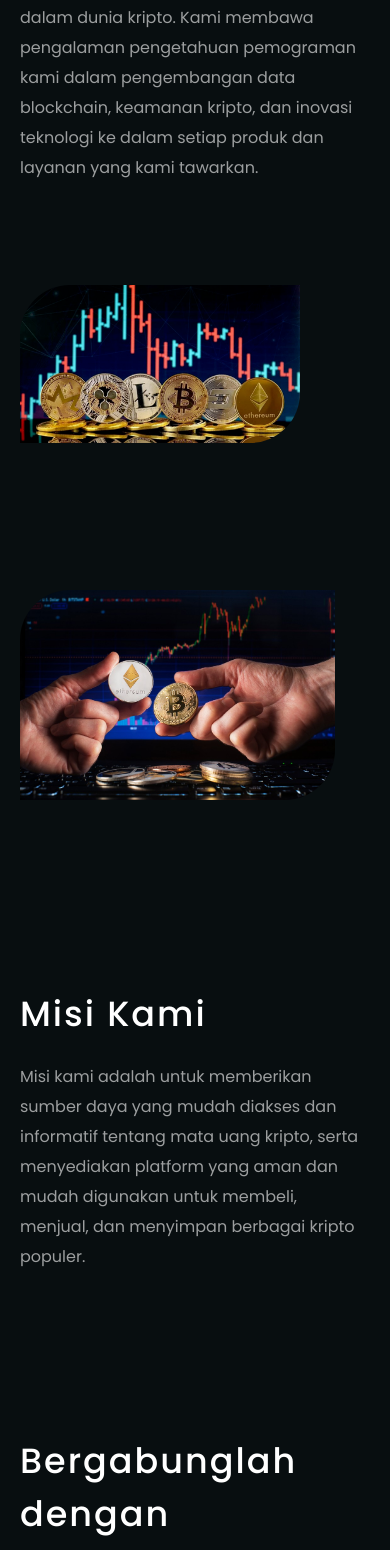
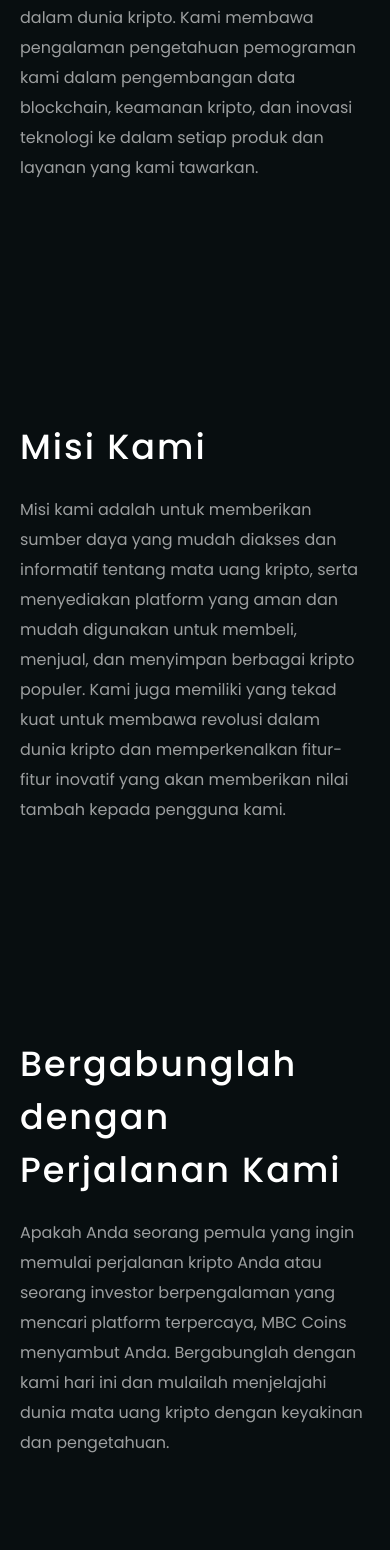
Before and after one commit to sunil9813/Creative-Agency-UI-Next-JS-, a Next.js app: page /about in a window 390 px wide. Shown: the part 893-2443 px from the top of the page. Built offline with nearby package versions, Linux system fonts and the light colour scheme.

Commit message:
Bismillah fiks About aman

```diff
--- a/package.json
+++ b/package.json
@@ -17,6 +17,7 @@
     "react-intersection-observer": "^9.5.2",
     "react-slick": "^0.29.0",
     "sass": "^1.61.0",
-    "slick-carousel": "^1.8.1"
+    "slick-carousel": "^1.8.1",
+    "window": "^4.2.7"
   }
 }
--- a/sections/About.js
+++ b/sections/About.js
@@ -1,5 +1,5 @@
 import Banner from "@/components/Banner";
-import React, { useRef } from 'react';
+import React, { useRef, useState, useEffect } from 'react';
 import { motion } from 'framer-motion';
 import { useInView } from 'react-intersection-observer';
 import Brand from "@/components/Brand";
@@ -9,6 +9,7 @@ import { Title, TitleLogo, TitleSm } from "@/components/common/Title";
 const About = () => {
   const [inView, ref] = useInView({ triggerOnce: true });
   const motionRef = useRef(null);
+  const [windowWidth, setWindowWidth] = useState(0);
 
   const motionVariants = {
     hidden: { opacity: 0, x: -100 },
@@ -23,6 +24,22 @@ const About = () => {
     hidden: { opacity: 0, x: 100 },
     visible: { opacity: 1, x: 0, transition: { duration: 2 } },
   };
+
+  const handleResize = () => {
+    setWindowWidth(window.innerWidth);
+  };
+
+  useEffect(() => {
+    if (typeof window !== 'undefined') {
+      setWindowWidth(window.innerWidth);
+    }
+
+    window.addEventListener('resize', handleResize);
+
+    return () => {
+      window.removeEventListener('resize', handleResize);
+    };
+  }, []);
 
   return (
     <>
@@ -52,12 +69,9 @@ const About = () => {
               <p className='desc-p'>
                 MBCcoins lahir dari sebuah tugas kolaborasi caas csXbd MBC laboratorium yang menghadirkan mata uang kripto ke dalam kehidupan sehari-hari. Di balik layar, kami adalah tim multidisiplin yang terdiri dari para caas periset pemikir terbaik dalam dunia kripto. Kami membawa pengalaman pengetahuan pemograman kami dalam pengembangan data blockchain, keamanan kripto, dan inovasi teknologi ke dalam setiap produk dan layanan yang kami tawarkan.
               </p>
-              <div className='grid-3'>
-                <div className='box'></div>
-                <div className='box'></div>
-                <div className='box'></div>
-              </div>
             </motion.div>
+
+            {windowWidth >= 768 && (
               <motion.div
                 className='right w-40 ml'
                 initial='hidden'
@@ -66,9 +80,11 @@ const About = () => {
               >
                 <img src='/images/s1.jpg' alt='Img' className='round' width='80%' height='80%' />
               </motion.div>
+            )}
           </div>
 
           <div className='content flex1'>
+          {windowWidth >= 768 && (
             <motion.div
               className='left w-40 py'
               initial='hidden'
@@ -77,19 +93,18 @@ const About = () => {
             >
               <img src='/images/s4.jpg' alt='Img' className='round' width='90%' height='90%' />
             </motion.div>
+             )}
+
             <motion.div
               className='right w-60 ml'
               initial='hidden'
               animate={inView ? 'visible' : 'hidden'}
               variants={motionVariantsB}
             >
-              <br />
-              <br />
-              <br />
-              <br />
+              <br /> <br /> <br />
               <TitleSm title='Misi Kami' />
               <p className='desc-p'>
-                Misi kami adalah untuk memberikan sumber daya yang mudah diakses dan informatif tentang mata uang kripto, serta menyediakan platform yang aman dan mudah digunakan untuk membeli, menjual, dan menyimpan berbagai kripto populer.
+                Misi kami adalah untuk memberikan sumber daya yang mudah diakses dan informatif tentang mata uang kripto, serta menyediakan platform yang aman dan mudah digunakan untuk membeli, menjual, dan menyimpan berbagai kripto populer. Kami juga memiliki yang tekad kuat untuk membawa revolusi dalam dunia kripto dan memperkenalkan fitur-fitur inovatif yang akan memberikan nilai tambah kepada pengguna kami.
               </p>
             </motion.div>
           </div>
@@ -101,16 +116,14 @@ const About = () => {
               animate={inView ? 'visible' : 'hidden'}
               variants={motionVariants}
             >
+              <br /> <br />
               <TitleSm title='Bergabunglah dengan Perjalanan Kami' />
               <p className='desc-p'>
                 Apakah Anda seorang pemula yang ingin memulai perjalanan kripto Anda atau seorang investor berpengalaman yang mencari platform terpercaya, MBC Coins menyambut Anda. Bergabunglah dengan kami hari ini dan mulailah menjelajahi dunia mata uang kripto dengan keyakinan dan pengetahuan.
               </p>
-              <div className='grid-3'>
-                <div className='box'></div>
-                <div className='box'></div>
-                <div className='box'></div>
-              </div>
             </motion.div>
+
+            {windowWidth >= 768 && (
             <motion.div
               className='right w-40 ml'
               initial='hidden'
@@ -119,6 +132,7 @@ const About = () => {
             >
               <img src='/images/s1.1.jpg' alt='Img' className='round' width='80%' height='80%' />
             </motion.div>
+            )}
           </div>
         </div>
       </section>
```
Also changed, not shown: 1 other file (tests, documents, lock files or other folders). Lines whose indentation alone changed are shown as unchanged.
